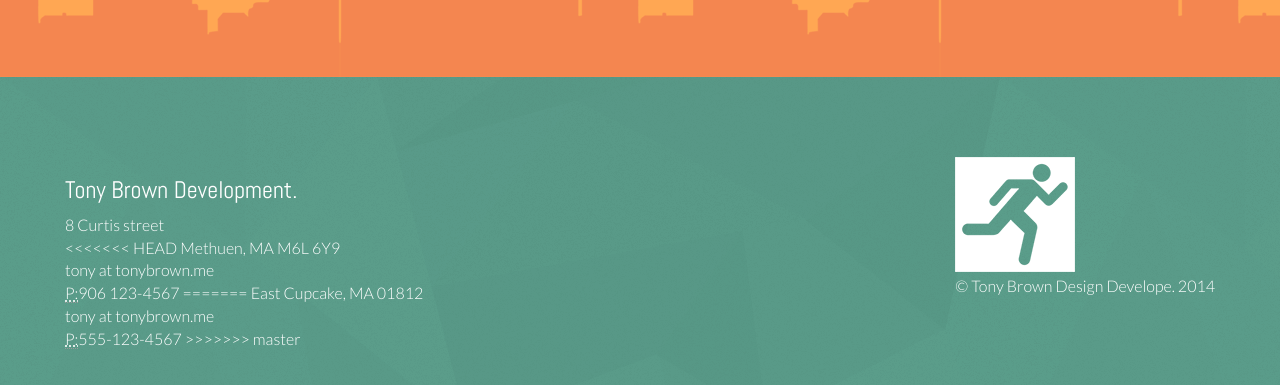
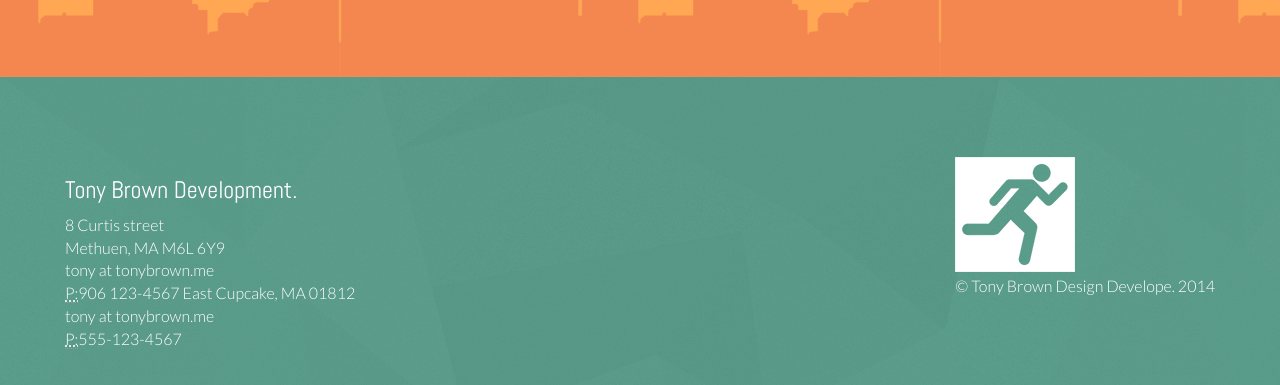
Before and after one commit to anthonybrown/demoBoot3, a plain HTML site: page index.html in a window 1280 px wide. Shown: the part 2545-2930 px from the top of the page. Drawn offline with Linux system fonts and the light colour scheme.

Commit message:
fix more code, tired

```diff
--- a/index.html
+++ b/index.html
@@ -186,15 +186,12 @@
                     <address>
                     <h3>Tony Brown Development.</h3>
                     8 Curtis street<br>
-<<<<<<< HEAD
                     Methuen, MA M6L 6Y9<br>
                     <a href="mailto: tony@tonybrown.me">tony at tonybrown.me</a><br>
                     <abbr title="Phone">P:</abbr>906 123-4567
-=======
                     East Cupcake, MA 01812<br>
                     <a href="mailto: tony@tonybrown.me">tony at tonybrown.me</a><br>
                     <abbr title="Phone">P:</abbr>555-123-4567
->>>>>>> master
                     </address>
                 </div>
                 <div class="pull-right ft_space">
```
Also changed, not shown: blog.html (+0 -12 lines), clients.html (+0 -14 lines), 1 other file.
